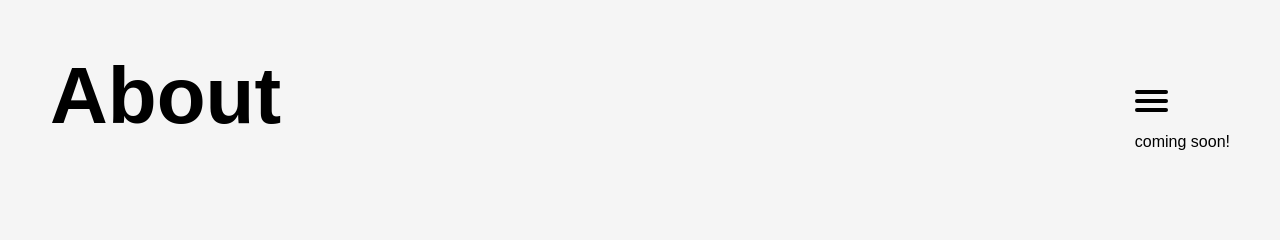
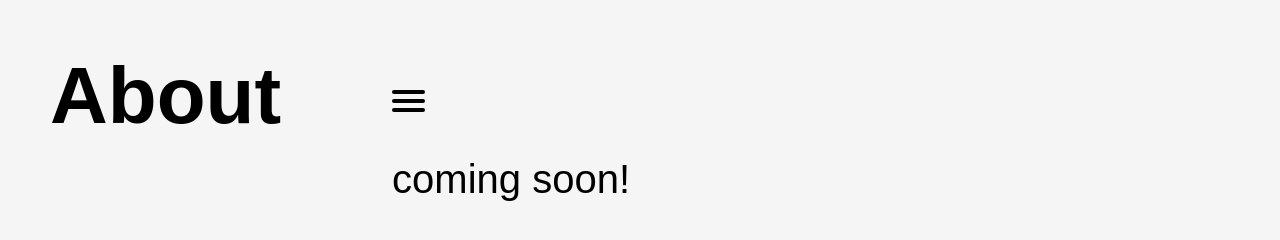
Before and after one commit to elin001/elin001.io, a plain HTML site: page about.html in a window 1280 px wide. Drawn offline with Linux system fonts and the light colour scheme.

Commit message:
updates updates

```diff
--- a/about.html
+++ b/about.html
@@ -29,7 +29,7 @@
                 </nav>
     </div>
 <main id="content">
-<p> coming soon!</p>
+<p class="about"> coming soon!</p>
 </main>
 </div>
 </body>
```
